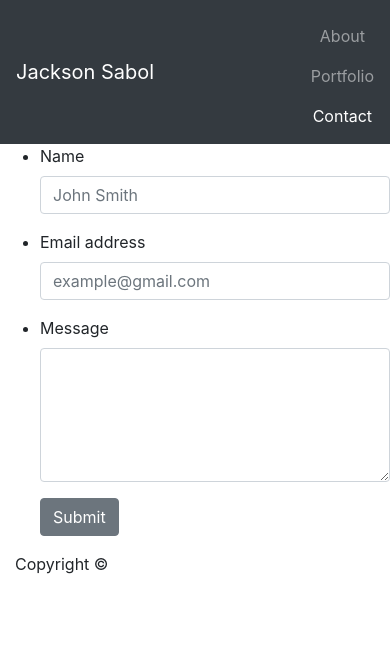
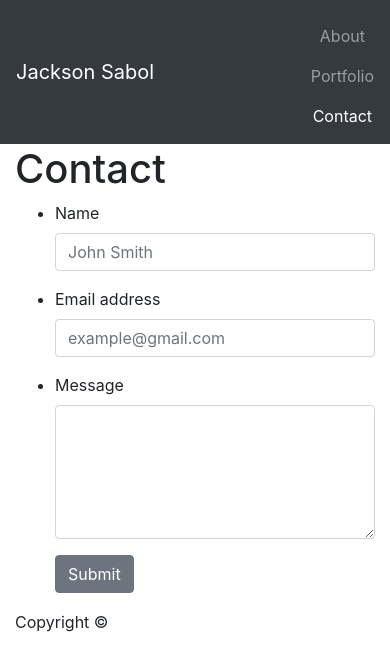
Before and after one commit to JacksonSabol/Bootstrap-Portfolio, a plain HTML site: page contact.html in a window 390 px wide. Drawn offline with nearby package versions, Linux system fonts and the light colour scheme.

Commit message:
add bootstrap autolayout rows and columns to content of contact page with responsive breakpoints

```diff
--- a/contact.html
+++ b/contact.html
@@ -43,6 +43,11 @@
   </header> -->
 
   <!-- Begin main content section -->
+  <div class="container">
+    <div class="row">
+      <div class="col-sm-2"></div>
+      <div class="col-sm-8">
+        <h1>Contact</h1>
         <form>
           <ul>
             <li>
@@ -54,7 +59,8 @@
             <li>
               <div class="form-group">
                 <label for="email">Email address</label>
-          <input type="email" class="form-control" id="exampleInputEmail1" aria-describedby="emailHelp" placeholder="example@gmail.com">
+                <input type="email" class="form-control" id="exampleInputEmail1" aria-describedby="emailHelp"
+                  placeholder="example@gmail.com">
               </div>
             </li>
             <li>
@@ -66,6 +72,10 @@
             <button type="submit" class="btn btn-secondary">Submit</button>
           </ul>
         </form>
+      </div>
+      <div class="col-sm-2"></div>
+    </div>
+  </div>
 
   <!-- <div id="main-container" class="container">
     <section class="main-section">
```
Lines whose indentation alone changed are shown as unchanged.
